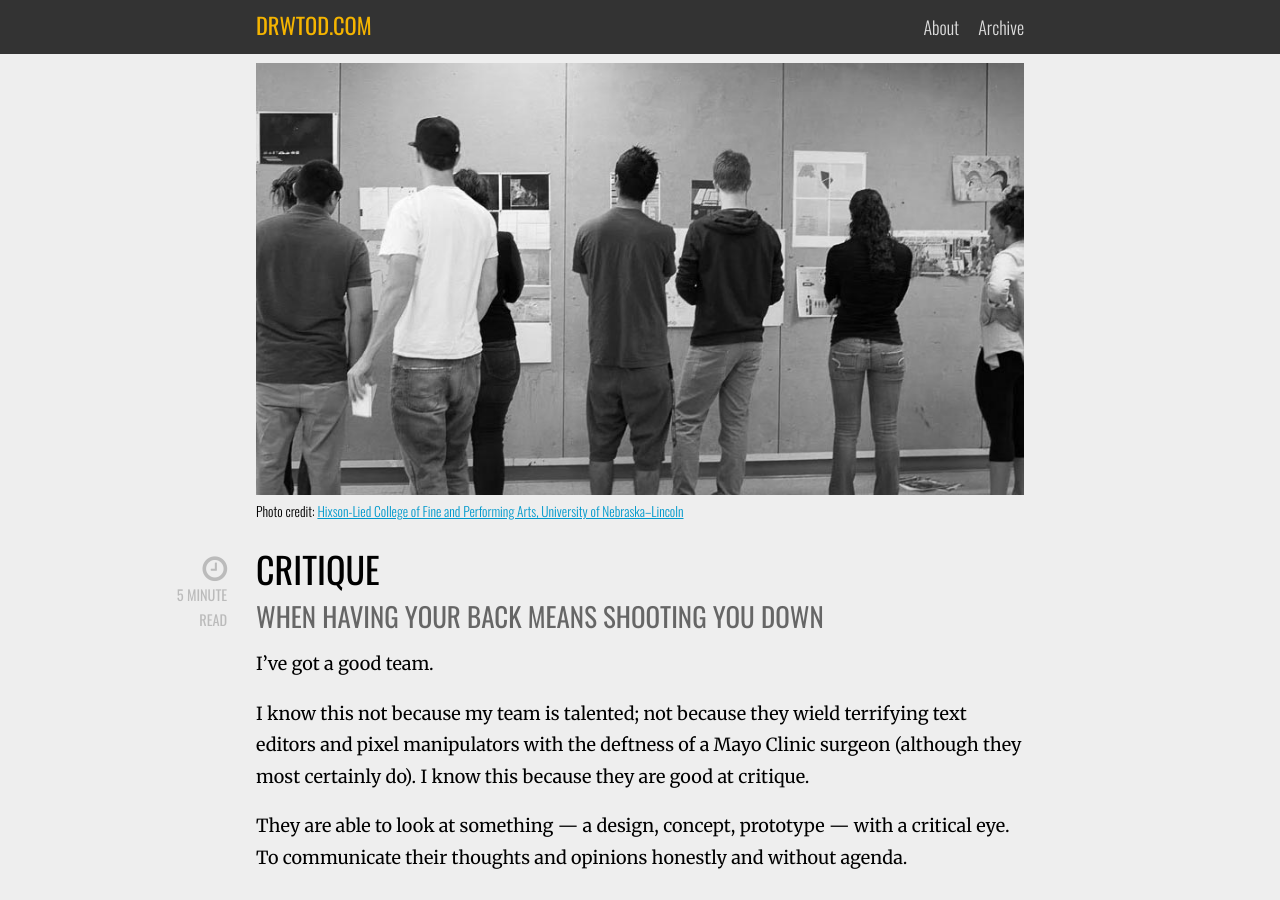
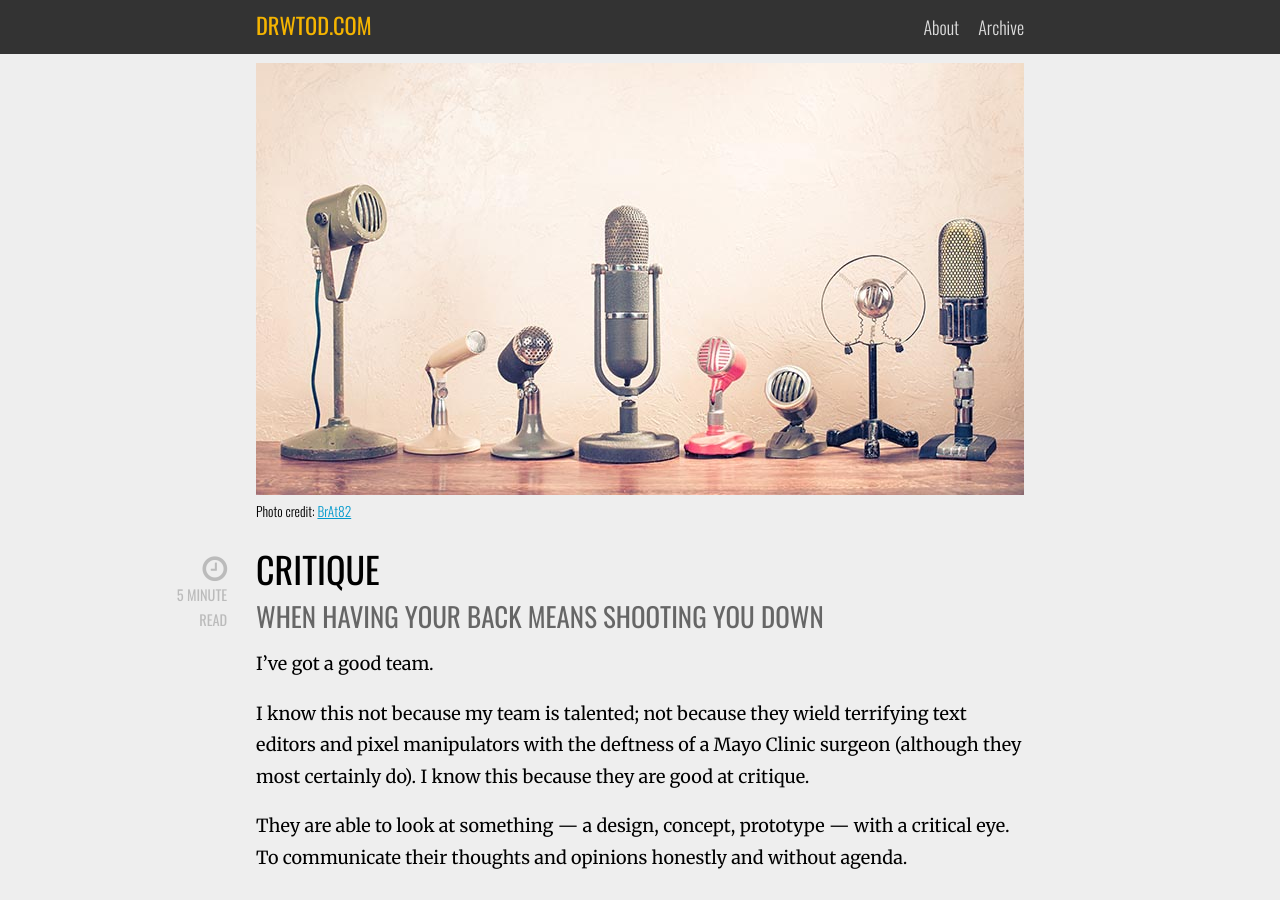
Before and after one commit to drewtodd/drewtodd.github.io, a Jekyll site: the page built from _posts/2016-06-12-critique.md, in a window 1280 px wide and 900 px high. Built offline with Jekyll 4.4.1, drawn with Linux system fonts in a browser that asks for light colours; nearby versions of some CDN libraries; comment, search, counter and statistics services are not loaded.

Commit message:
Updated photo on critique article

```diff
--- a/_posts/2016-06-12-critique.md
+++ b/_posts/2016-06-12-critique.md
@@ -2,10 +2,11 @@
 title: Critique
 layout: post
 permalink: /critique
-photo-url: /img/critique.jpg
-photo-title: “Graphic design students prepare for critique”
-photo-credit: Hixson-Lied College of Fine and Performing Arts, University of Nebraska–Lincoln
-photo-credit-url: http://arts.unl.edu/art/student-organizations/aiga-students-design
+photo-url: /img/microphones.jpg
+photo-title: “Microphones”
+photo-credit: BrAt82
+photo-credit-url: http://www.shutterstock.com/gallery-922805p1.html
+photo-credit-alt: “BrAt82’s Porfolio - Shutterstock"
 tags:
 - UX
 - Design
```
Also changed, not shown: img/microphones.jpg (added), 7 other files.
